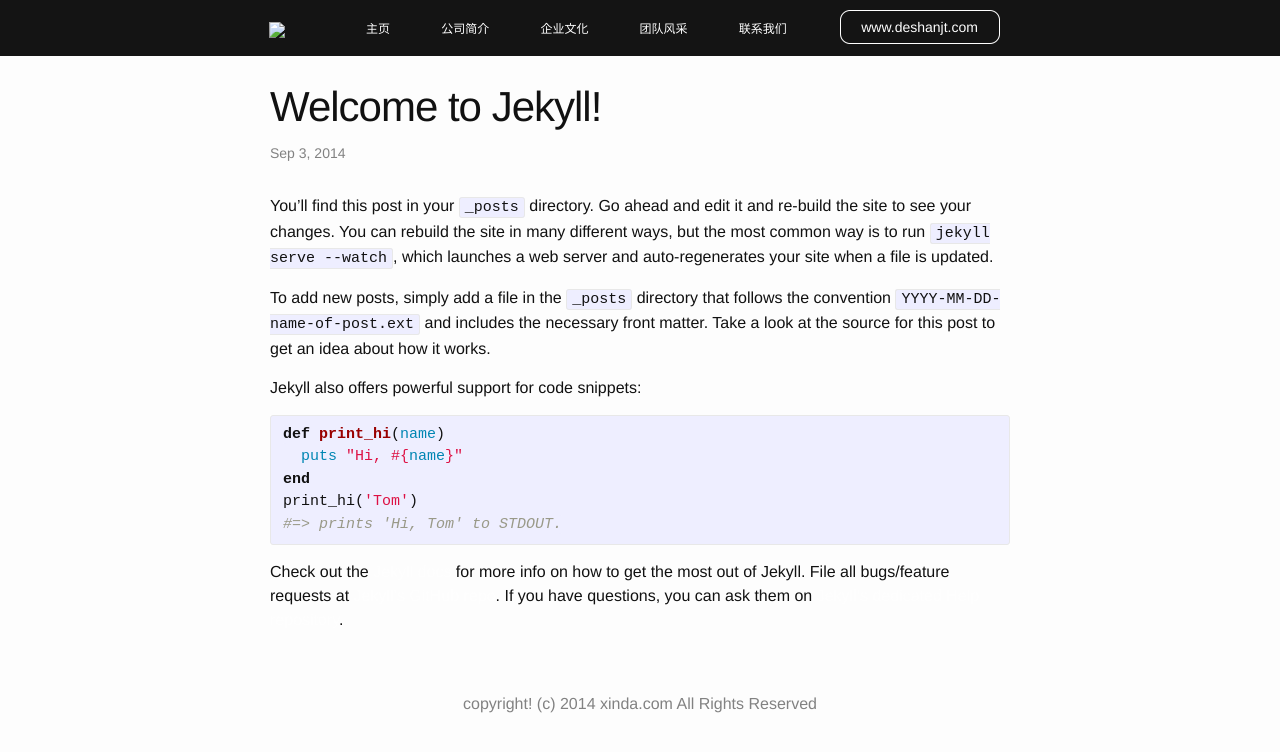
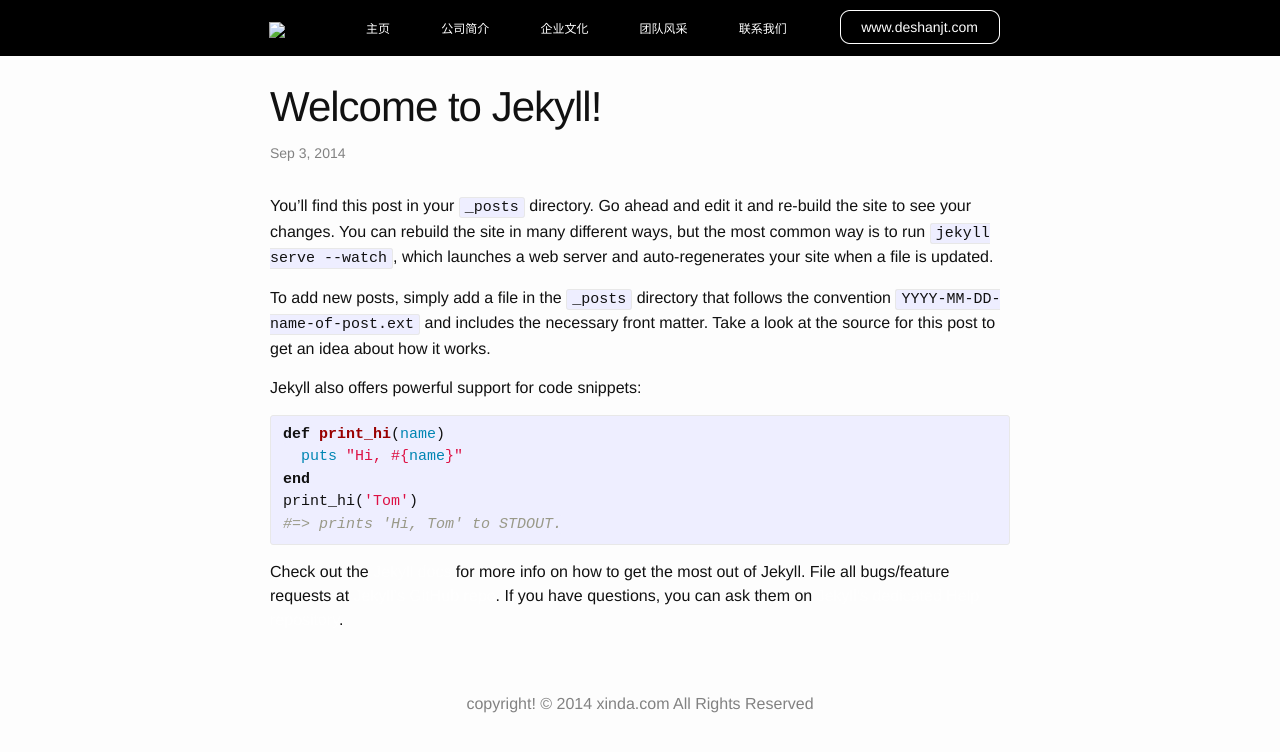
Before and after one commit to jacksongblack/deshanxd_official_webstite, a Jekyll site: the page built from _posts/2014-09-03-welcome-to-jekyll.markdown, in a window 1280 px wide. Shown: the top 752 px of the page. Built offline with Jekyll 4.4.1, drawn with Linux system fonts in a browser that asks for light colours.

Commit message:
上传兼容

```diff
--- a/_includes/footer.html
+++ b/_includes/footer.html
@@ -2,8 +2,8 @@
 
   <div class="wrapper">
 
-    copyright! (c)  2014 xinda.com All Rights Reserved
+    copyright! &copy;  2014 xinda.com All Rights Reserved
 
   </div>
 
-</footer>
+  </footer>
--- a/_includes/head.html
+++ b/_includes/head.html
@@ -8,4 +8,9 @@
 
     <link rel="stylesheet" href="{{ "/css/main.css" | prepend: site.baseurl }}">
     <link rel="canonical" href="{{ page.url | replace:'index.html','' | prepend: site.baseurl | prepend: site.url }}">
+
+
+<!--[if lt IE 9]>
+<script>  (function(){if(!/*@cc_on!@*/0)return;var e = "abbr,article,aside,audio,canvas,datalist,details,dialog,eventsource,figure,footer,header,hgroup,mark,menu,meter,nav,output,progress,section,time,video".split(','),i=e.length;while(i--){document.createElement(e[i])}})();</script>
+<![endif]-->
 </head>
--- a/_sass/_base.scss
+++ b/_sass/_base.scss
@@ -8,7 +8,8 @@ dl, dd, ol, ul, figure {
     padding: 0;
 }
 
-
+/*html5*/
+article,aside,dialog,footer,header,section,footer,nav,figure,menu{display:block}
 
 /**
  * Basic styling
--- a/_sass/_layout.scss
+++ b/_sass/_layout.scss
@@ -4,6 +4,7 @@
 .site-header {
     min-height: 56px;
     background-color: $black-color;
+    background-color: black;
     // Positioning context for the mobile navigation icon
     position: relative;
 
@@ -47,6 +48,9 @@
         margin-left: 10%;
         .menu-link{
             font-size: 12px;
+        }
+        &:visited {
+            background-color: $grey-color;
         }
 
     }
```
